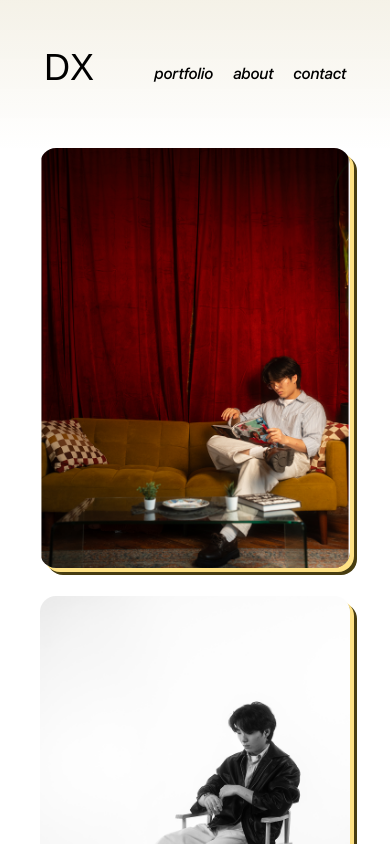
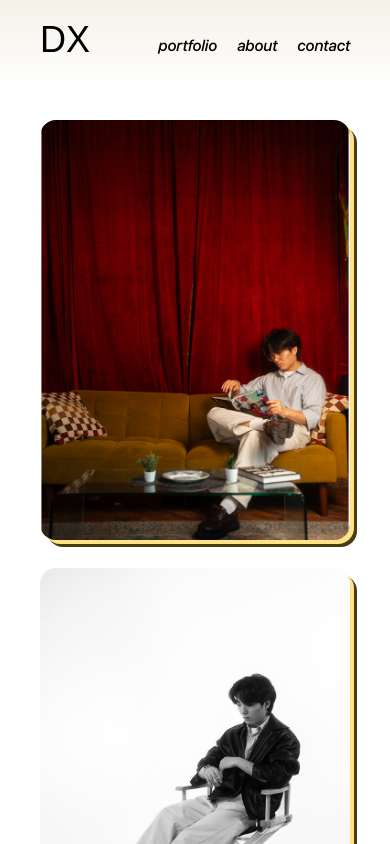
Before and after one commit to TheDXport/photos, a Next.js app: page / in a window 390 px wide. Shown: the top 844 px of the page. Built offline with nearby package versions, Linux system fonts and the light colour scheme; a web font is replaced by a local one.

Commit message:
Nudged first photo to remove white line

```diff
--- a/app/components/NavBar.tsx
+++ b/app/components/NavBar.tsx
@@ -14,15 +14,17 @@ const OleoScript = Oleo_Script_Swash_Caps({
 
 export default function NavBar({ onSelect }: { onSelect: (section: string) => void }) {
   return (
-    <div className="sticky top-0 z-20 flex space-y-3 items-center justify-center w-full py-12 px-11 md:px-18 overflow-visible">
+    <div className="sticky top-0 z-20 flex space-y-3 items-center justify-center w-full py-5 md:py-12 px-10 md:px-18 overflow-visible">
       <div
         className="pointer-events-none absolute left-0 top-0 w-full h-full backdrop-blur-xs"
         style={{
           background: "linear-gradient(to bottom, rgba(237,232,215,0.6) 0%, rgba(237,232,215,0) 100% )",
         }}
       />
-      <div className={`${OleoScript.className} text-4xl font-bold relative self-start mr-auto z-10`}>DX</div>
-      <div className={`${SFPro.className} flex items-center space-x-5 md:space-x-10 z-10 `}>
+      <div className={`${OleoScript.className} text-4xl font-bold flex items-center justify-center mr-auto z-10`}>
+        DX
+      </div>
+      <div className={`${SFPro.className} flex items-center space-x-5 md:space-x-10 z-10 justify-center`}>
         <button className="hover:underline" onClick={() => onSelect("portfolio")}>
           portfolio
         </button>
--- a/app/components/Portfolio.tsx
+++ b/app/components/Portfolio.tsx
@@ -6,6 +6,7 @@ export default function Portfolio() {
       {/* Blue div*/}
       <div className="flex flex-col md:flex md:flex-row md:space-x-7 space-y-7 items-center justify-center w-full">
         <div className="flex flex-col space-y-7 md:space-y-5 items-center justify-center w-full">
+          <div></div>
           <Image
             src="/photos/andrewReading-2.png"
             alt="Portfolio Image"
```
